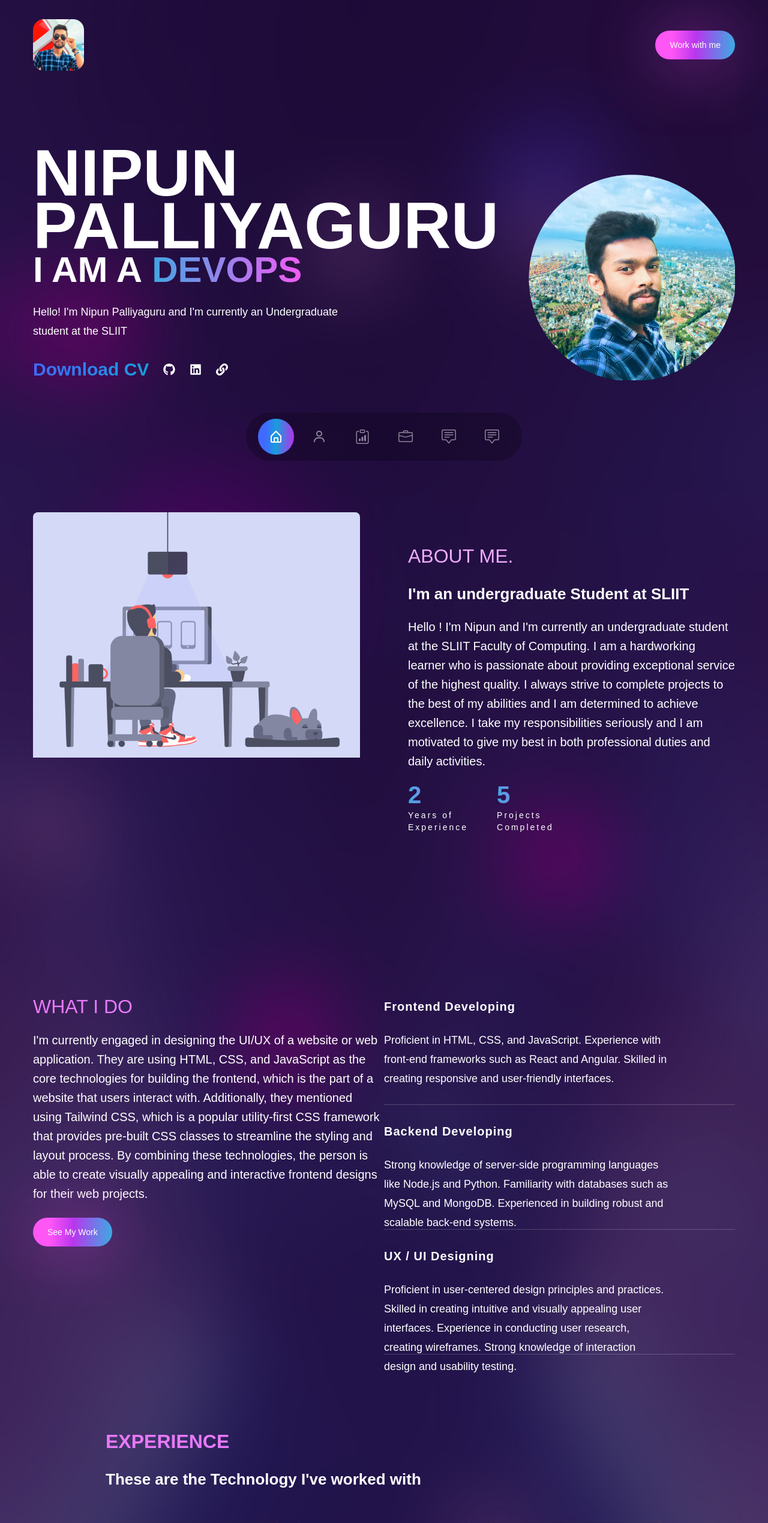
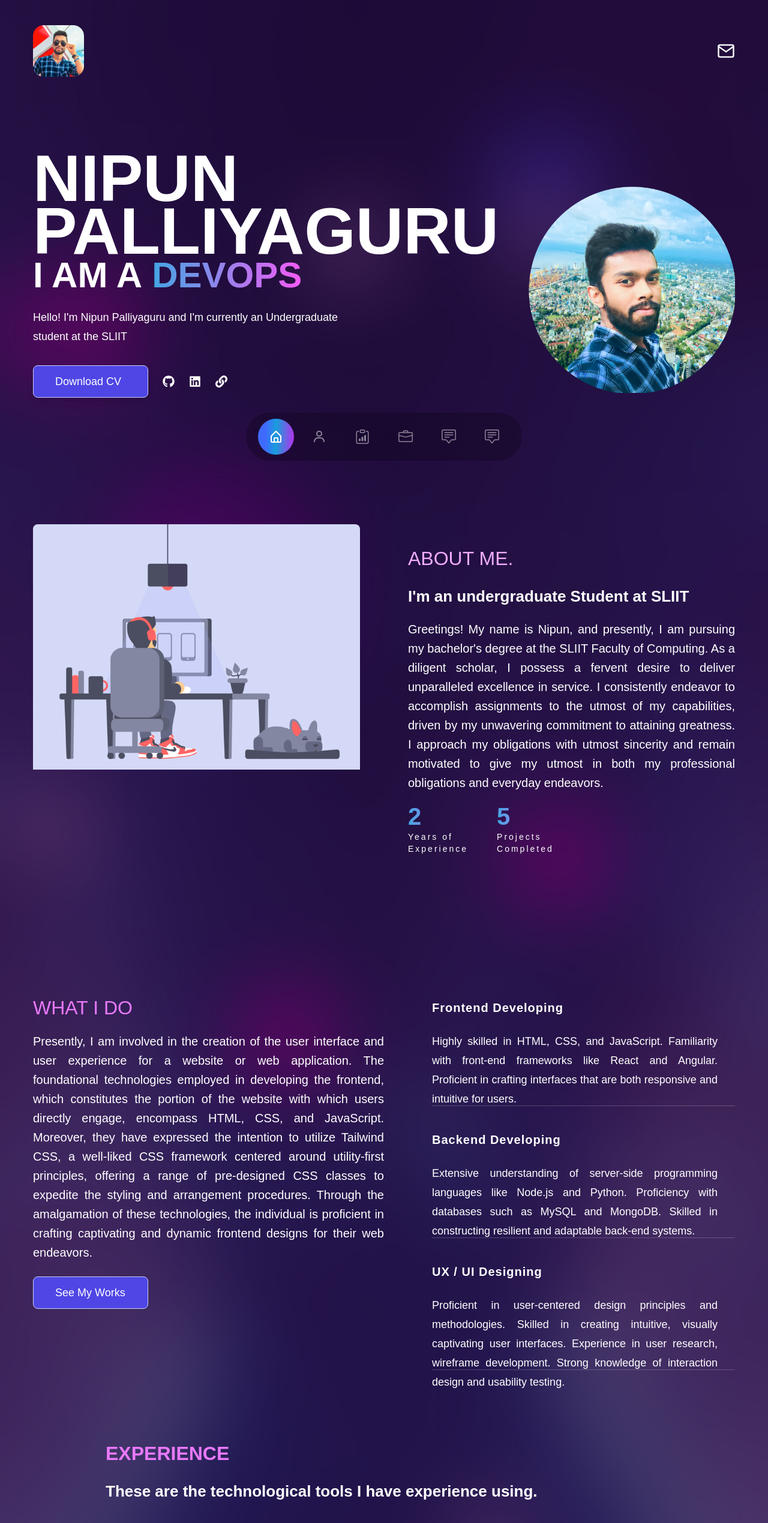
Before and after one commit to NipunPalliyaguru/Nipun-portfolio, a React (Create React App) app: page / in a window 1280 px wide. Shown: the top 2539 px of the page at 60% size. Built offline with nearby package versions, Linux system fonts and the light colour scheme; the HTML template or start-up script is replaced by a standard one; a web font is replaced by a local one.

Commit message:
icon pattel done

```diff
--- a/src/App.js
+++ b/src/App.js
@@ -6,7 +6,6 @@ import Nav from './components/Nav';
 import About from './components/About';
 import Services from './components/Services';
 import Work from './components/Work';
-import Contact from './components/Contact';
 import Project from './components/Project';
 import Apps from './components/Apps';
 
@@ -19,7 +18,6 @@ const App = () => {
       <About />
       <Services />
       <Work />
-      {/* <Contact /> */}
       <Project />
       <Apps />
 
--- a/src/components/About.js
+++ b/src/components/About.js
@@ -31,11 +31,8 @@ const About = () => {
       className='flex-1'>
         <h2 className='h2 text-fuchsia-300'>About me.</h2>
         <h3 className='h3 mb-4'>I'm an undergraduate Student at SLIIT </h3>
-        <p className='mb-6 text-[20px]'>
-        Hello ! I'm Nipun  and I'm currently an undergraduate student at the SLIIT Faculty of Computing.
-        I am a hardworking learner who is passionate about providing exceptional service of the highest quality.
-        I always strive to complete projects to the best of my abilities and I am determined to achieve excellence.
-        I take my responsibilities seriously and I am motivated to give my best in both professional duties and daily activities.
+        <p className='mb-6 text-[20px] text-justify'>
+        Greetings! My name is Nipun, and presently, I am pursuing my bachelor's degree at the SLIIT Faculty of Computing. As a diligent scholar, I possess a fervent desire to deliver unparalleled excellence in service. I consistently endeavor to accomplish assignments to the utmost of my capabilities, driven by my unwavering commitment to attaining greatness. I approach my obligations with utmost sincerity and remain motivated to give my utmost in both my professional obligations and everyday endeavors.
 
         </p>
         {/*stats*/}
--- a/src/components/Banner.js
+++ b/src/components/Banner.js
@@ -13,7 +13,7 @@ const Banner = () => {
         <div className="flex flex-col gap-y-8 lg:flex-row lg:items-center lg:gap-x-12">
           {/* text */}
           <div className="flex-1 text-center font-secondary lg:text-left">
-            <motion.h1    variants={fadeIn('up', 0.3)}
+            <motion.h1 variants={fadeIn('up', 0.3)}
               initial="hidden"
               whileInView={'show'}
               viewport={{ once: false, amount: 0.7 }}
@@ -32,9 +32,9 @@ const Banner = () => {
               <TypeAnimation
                 sequence={[
                   'Developer', 2000,
-                  'Student',2000,
-                  'DevOps',2000,
-                  'Cyber Ops',2000,
+                  'Student', 2000,
+                  'DevOps', 2000,
+                  'Cyber Ops', 2000,
                 ]}
                 speed={50}
                 className="text-gradient"
@@ -59,9 +59,24 @@ const Banner = () => {
               viewport={{ once: false, amount: 0.7 }}
               className="flex max-w-max gap-x-6 items-center mb-12 mx-auto lg:mx-0"
             >
-              <a className='text-[30px] font-semibold text-gradient1' href={pdf} download>
+              {/* <a className='text-[30px] font-semibold text-gradient1' href={pdf} download>
                 Download CV
+              </a> */}
+              <a
+                download="Nipun Ayodtya CV.pdf"  href="/files/Nipun Ayodtya CV.pdf" target='_blank'
+                className=" font-general-medium flex text-justify  w-36 sm:w-48 mt-0 s:mt-8 mb-6 sm:mb-0 text-lg border border-indigo-200 dark:border-ternary-dark py-2.5 sm:py-3 shadow-lg rounded-lg bg-indigo-600 focus:ring-1 focus:ring-indigo-900 hover:bg-indigo-500  hover:text-white duration-500"
+                aria-label="Download Resume"
+              >
+                <div className="mr-2 sm:mr-4 h-5 w-5 sn:w-6 sm:h-6 duration-100"></div>
+                <span className="text-sm sm:text-lg font-general-medium duration-100">
+                  Download CV
+                </span>
               </a>
+
+
+
+
+
               {/* social */}
               <motion.div
                 variants={fadeIn('up', 0.7)}
--- a/src/components/Header.js
+++ b/src/components/Header.js
@@ -1,7 +1,7 @@
 import React from 'react';
 import Logo from '../assets/256.png';
 import { Link } from 'react-scroll';
-
+import { FiMail, FiInstagram } from 'react-icons/fi';
 const Header = () => {
   return (
     <header className='py-8'>
@@ -12,11 +12,22 @@ const Header = () => {
             <img src={Logo} alt='' style={{ width: '85px', height: 'auto' }} />
           </a>
           <Link to='contact'
-           activeClass='active'
-           smooth={true}
-           spy={true}
-           >
-          <button className='btn btn-sm'>Work with me</button>
+            activeClass='active'
+            smooth={true}
+            spy={true}
+          >
+
+
+            <a onClick={() => window.location.href = 'mailto:nipuninfo2@gmail.com.com?subject=Lov%20ur%20skill'}
+
+              className="text-gray-100 dark:hover:text-indigo-400 cursor-pointer rounded-lg bg-dark-900 bg-ternary-dark shadow-sm p-4 duration-300" title='Mail me'
+            >
+              <i className="text-xl sm:text-2xl md:text-3xl">
+                <FiMail></FiMail>
+
+              </i>
+            </a>
+
           </Link>
         </div>
       </div>
--- a/src/components/Project.js
+++ b/src/components/Project.js
@@ -53,7 +53,7 @@ const Project = () => {
                         viewport={{ once: false, amount: 0.3 }}
                         className='test-4xl font-bold'>
                         <h2 className="h2 text-fuchsia-400 mb-6">Projects </h2>
-                        <h3 className='h3 mb-4'>Projects I'va made </h3>
+                        <h3 className='h3 mb-4'>Projects I have completed, including collaborations with teams</h3>
 
                     </motion.div>
                     <motion.div
--- a/src/components/Services.js
+++ b/src/components/Services.js
@@ -9,17 +9,17 @@ import { Link } from 'react-scroll';
 const services = [
   {
     name: 'Frontend Developing',
-    description: 'Proficient in HTML, CSS, and JavaScript. Experience with front-end frameworks such as React and Angular. Skilled in creating responsive and user-friendly interfaces.',
+    description: 'Highly skilled in HTML, CSS, and JavaScript. Familiarity with front-end frameworks like React and Angular. Proficient in crafting interfaces that are both responsive and intuitive for users.',
   },
 
   {
     name: 'Backend Developing',
-    description: 'Strong knowledge of server-side programming languages like Node.js and Python. Familiarity with databases such as MySQL and MongoDB. Experienced in building robust and scalable back-end systems.',
+    description: 'Extensive understanding of server-side programming languages like Node.js and Python. Proficiency with databases such as MySQL and MongoDB. Skilled in constructing resilient and adaptable back-end systems.',
   },
 
   {
     name: 'UX / UI Designing',
-    description: 'Proficient in user-centered design principles and practices. Skilled in creating intuitive and visually appealing user interfaces. Experience in conducting user research, creating wireframes. Strong knowledge of interaction design and usability testing.',
+    description: 'Proficient in user-centered design principles and methodologies. Skilled in creating intuitive, visually captivating user interfaces. Experience in user research, wireframe development. Strong knowledge of interaction design and usability testing.',
   },
 
 ];
@@ -43,12 +43,24 @@ const Services = () => {
             className="flex-1  lg:bg-bottom bg-no-repeat mix-blend-lighten lg:mb-0"
           >
             <h2 className="h2 text-fuchsia-400 mb-6">What I do</h2>
-            <p className='mb-6 text-[20px]'>
-            I'm currently engaged in designing the UI/UX of a website or web application. They are using HTML, CSS, and JavaScript as the core technologies for building the frontend, which is the part of a website that users interact with. Additionally, they mentioned using Tailwind CSS, which is a popular utility-first CSS framework that provides pre-built CSS classes to streamline the styling and layout process. By combining these technologies, the person is able to create visually appealing and interactive frontend designs for their web projects.
+            <p className='mb-6 text-[20px] text-justify'>
+              Presently, I am involved in the creation of the user interface and user experience for a website or web application.
+              The foundational technologies employed in developing the frontend, which constitutes the portion of the website with which users directly engage,
+              encompass HTML, CSS, and JavaScript. Moreover, they have expressed the intention to utilize Tailwind CSS,
+              a well-liked CSS framework centered around utility-first principles, offering a range of pre-designed CSS
+              classes to expedite the styling and arrangement procedures. Through the amalgamation of these technologies,
+              the individual is proficient in crafting captivating and dynamic frontend designs for their web endeavors.
             </p>
-            <button className="btn btn-sm" onClick={handleSeeWorkClick}>
-              See My Work
-            </button>
+            <a
+                href="https://github.com/NipunPalliyaguru" target='_blank'
+                className=" font-general-medium flex text-justify  w-36 sm:w-48 mt-0 s:mt-8 mb-6 sm:mb-0 text-lg border border-indigo-200 dark:border-ternary-dark py-2.5 sm:py-3 shadow-lg rounded-lg bg-indigo-600 focus:ring-1 focus:ring-indigo-900 hover:bg-indigo-500  hover:text-white duration-500"
+                aria-label="Download Resume"
+              >
+                <div className="mr-2 sm:mr-4 h-5 w-5 sn:w-6 sm:h-6 duration-100"></div>
+                <span className="text-sm sm:text-lg font-general-medium duration-100">
+               See My Works
+                </span>
+              </a>
           </motion.div>
 
           {/* services */}
@@ -61,15 +73,15 @@ const Services = () => {
           >
             <div>
               {services.map((service, index) => {
-                const { name,description } = service;
+                const { name, description } = service;
                 return (
-                  <div className="border-b border-white/20 h-[180px] mb-[28px] flex" key={index}>
+                  <div className=" text-justify border-b ml-20 border-white/20 h-[180px] mb-[40px] flex" key={index}>
                     <div className="max-w-[476px]">
-                      <h4 className="text-[20px] tracking-wider font-primary font-semibold mb-6">
+                      <h5 className="text-[20px] tracking-wider font-primary font-semibold mb-6 ">
 
                         {name}
 
-                      </h4>
+                      </h5>
                       <p>{description}</p>
                     </div>
                   </div>
--- a/src/components/Work.js
+++ b/src/components/Work.js
@@ -86,7 +86,7 @@ const Work = () => {
       viewport={{ once: false, amount: 0.3 }}
       className='test-4xl font-bold'>
       <h2 className="h2 text-fuchsia-400 mb-6">Experience </h2>
-      <h3 className='h3 mb-4'>These are the Technology I've worked with </h3>
+      <h3 className='h3 mb-4'>These are the technological tools I have experience using. </h3>
 
       </motion.div>
       <motion.div
```
